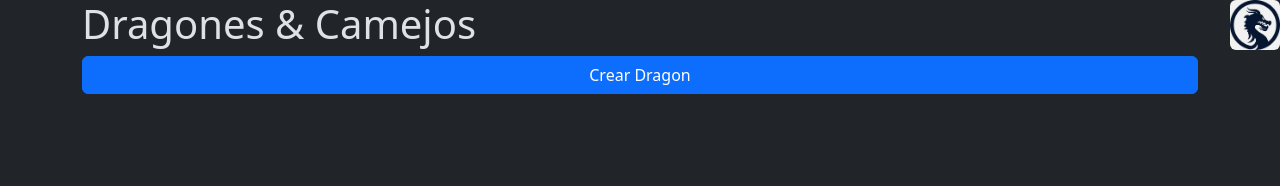
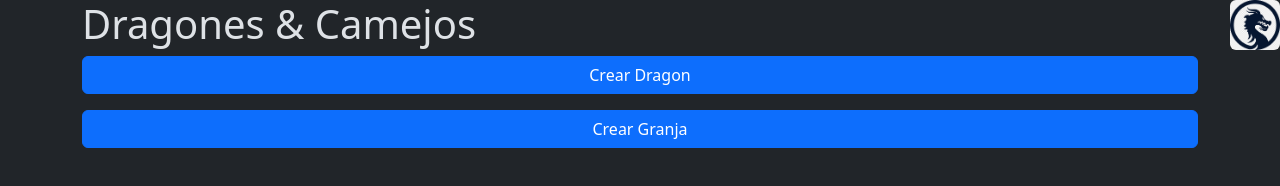
Before and after one commit to tomasuba/TP-Final-Software, a plain HTML site: page frontend/index.html in a window 1280 px wide. Drawn offline with nearby package versions, Linux system fonts and the light colour scheme; no server answers.

Commit message:
Boton para acceder a crear granja agregado

```diff
--- a/frontend/index.html
+++ b/frontend/index.html
@@ -16,6 +16,7 @@
             <div class="col">
                 <h1>Dragones & Camejos</h1>
                 <a href="/crear_dragon/" class="btn btn-primary d-block mb-3">Crear Dragon</a>
+                <a href="/crear_granja/" class="btn btn-primary d-block mb-3">Crear Granja</a>
             </div>
         </div>
     </div>
```
